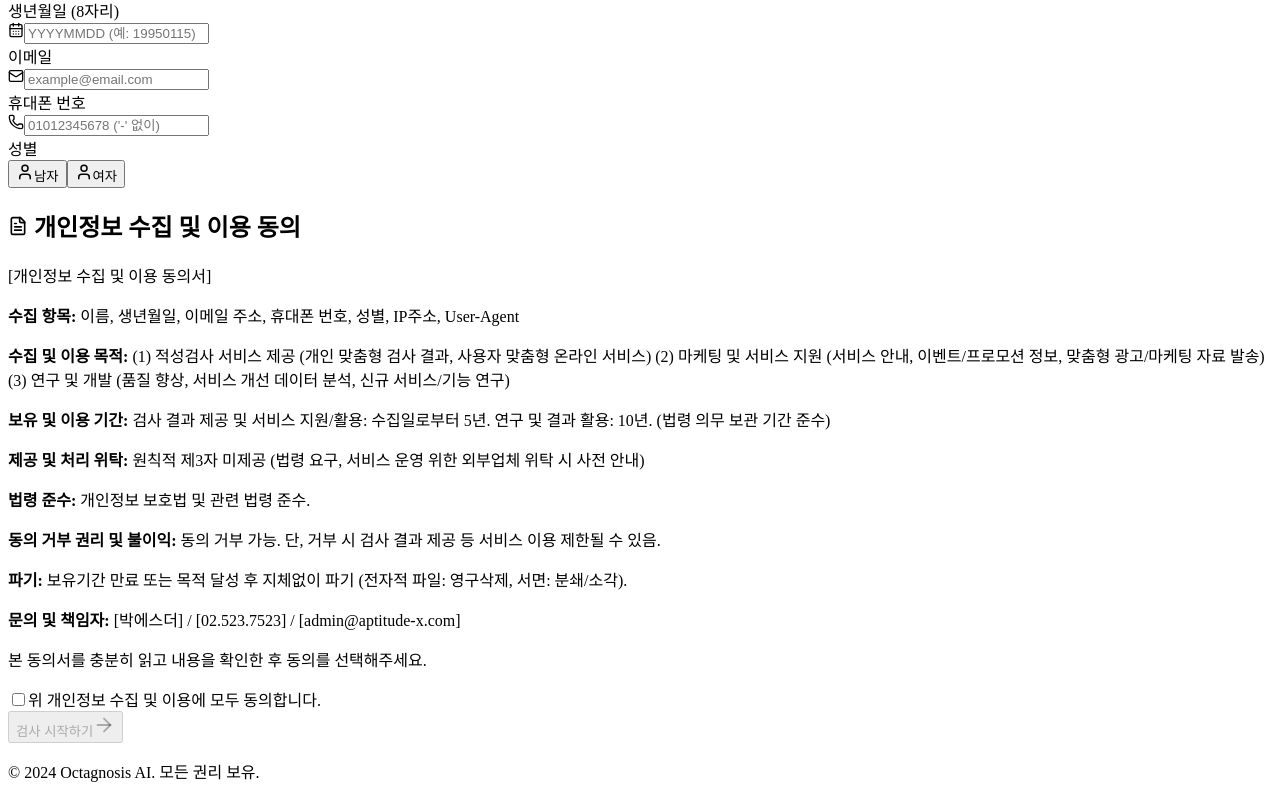
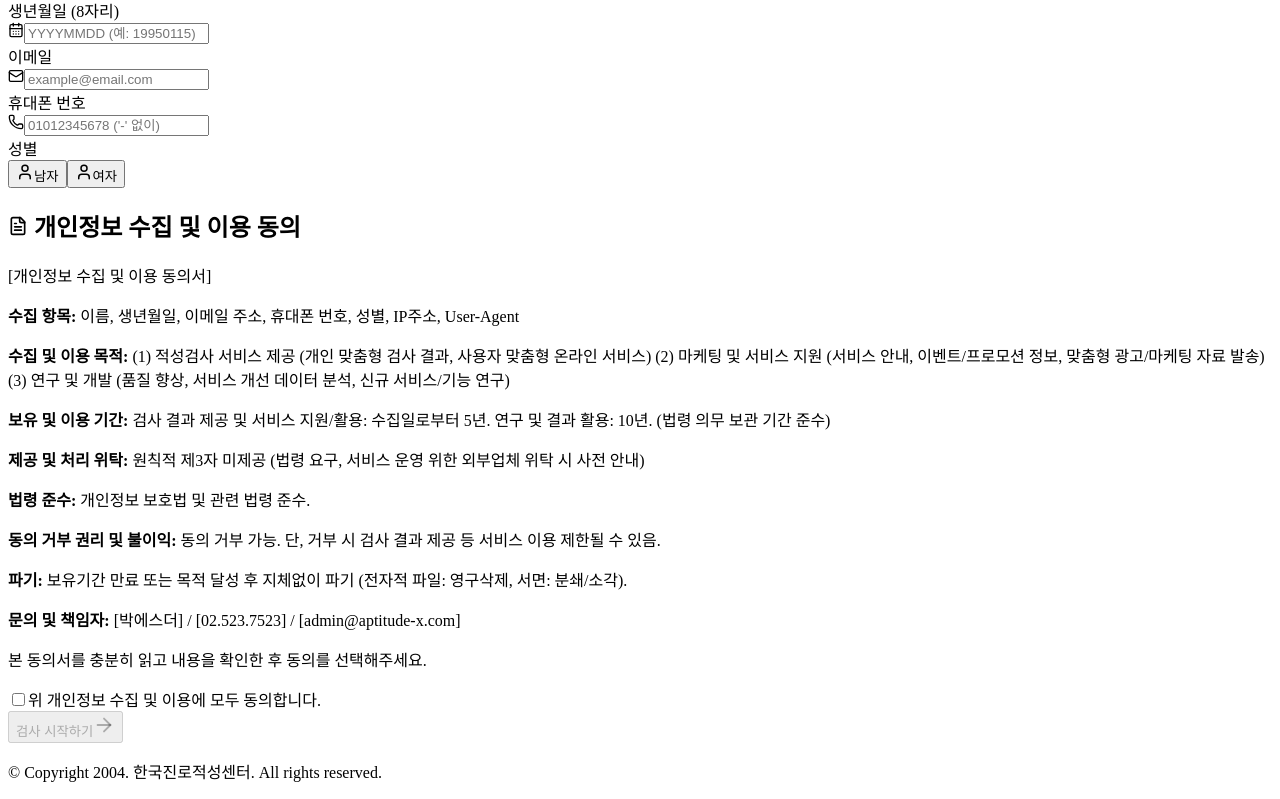
Before and after one commit to zoms999/personality-test-light, a Next.js app: page /start in a window 1280 px wide. Shown: the part 280-1079 px from the top of the page. Built offline with nearby package versions, Linux system fonts and the light colour scheme.

Commit message:
모두완료료

```diff
--- a/src/app/(test)/start/page.tsx
+++ b/src/app/(test)/start/page.tsx
@@ -259,7 +259,7 @@ export default function StartTestPage() {
         </div>
       </div>
       <p className="mt-8 text-xs text-slate-500 text-center">
-        © 2024 Octagnosis AI. 모든 권리 보유.
+        © Copyright 2004. 한국진로적성센터. All rights reserved.
       </p>
     </div>
   );
```
